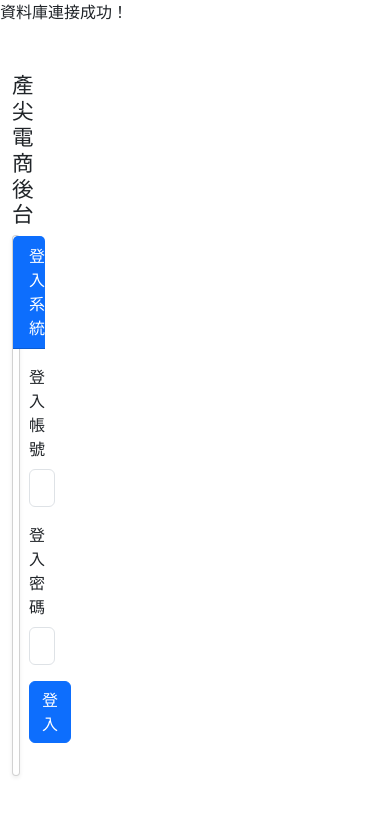
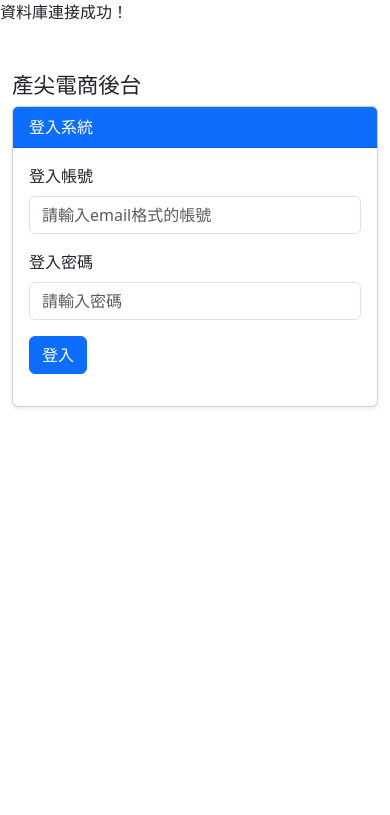
Before and after one commit to Shen880421/phpclass, a PHP site: page /login.php in a window 390 px wide. Shown: the top 815 px of the page. Run offline with PHP 8.4, Linux system fonts and the light colour scheme.

Commit message:
style(form): chage layout of sm
col-sm-12

```diff
--- a/php30hr/project/public/login.php
+++ b/php30hr/project/public/login.php
@@ -39,7 +39,7 @@ if ($_SERVER['REQUEST_METHOD'] === "POST") {
 <body>
     <div class="container">
         <div class="row">
-            <div class="col-1 col-md-4 offset-md-4 my-5">
+            <div class="col-12 col-sm-12 col-md-4 offset-md-4 my-5">
                 <h4>產尖電商後台</h4>
                 <div class="card shadow-sm">
                     <div class="card-header text-white bg-primary ">登入系統</div>
```
